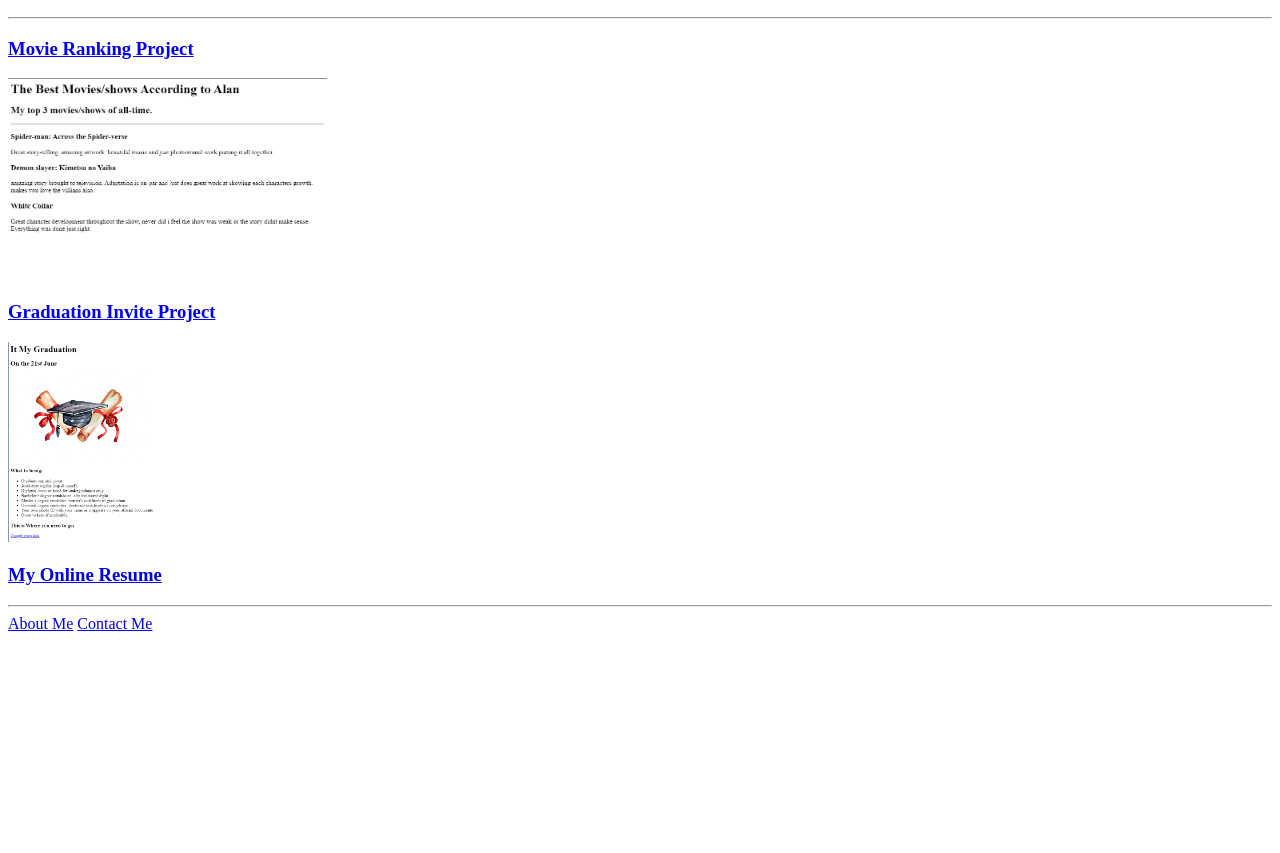
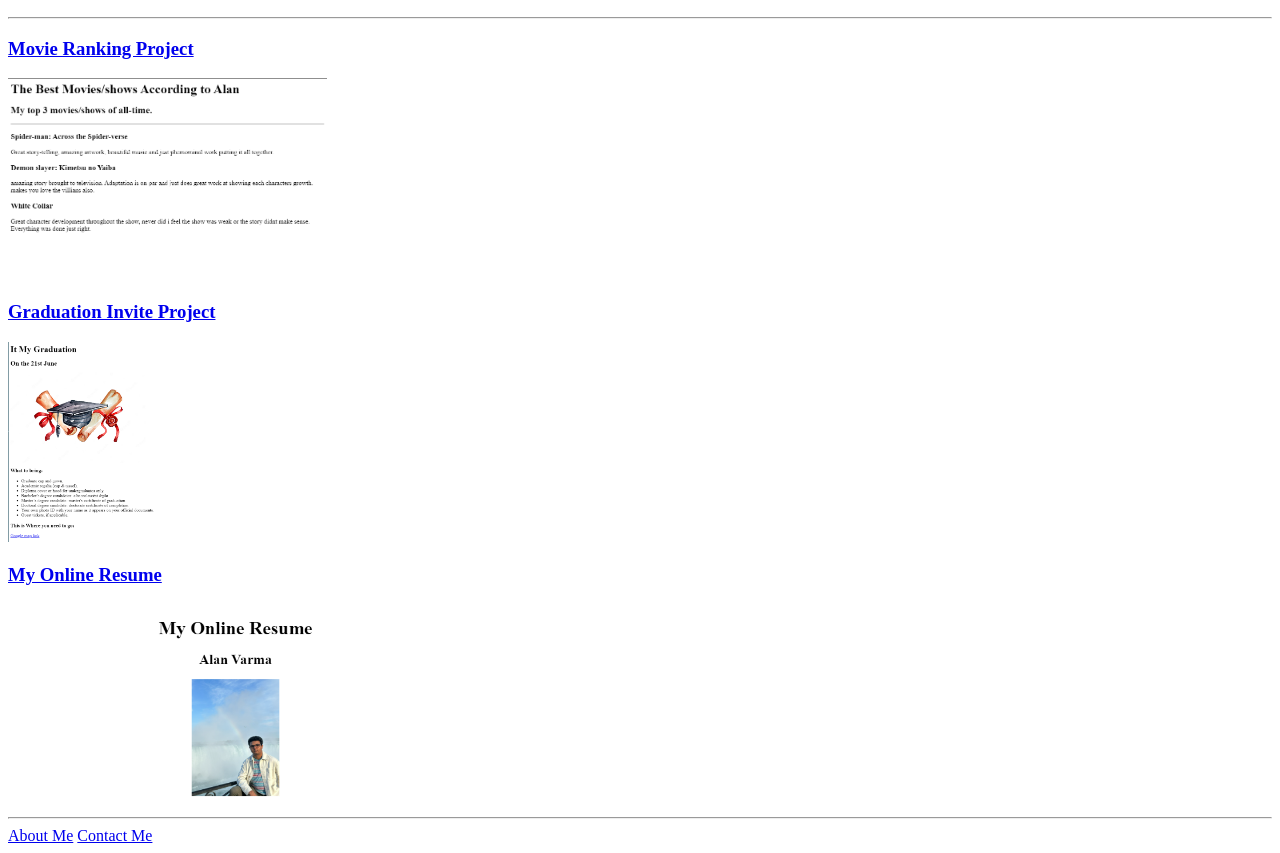
Before and after one commit to alanvarma/webdev, a plain HTML site: page index.html in a window 1280 px wide. Shown: the part 110-963 px from the top of the page. Before the commit the page ends 800 px from the top, so only its background shows below. Drawn offline with Linux system fonts and the light colour scheme.

Commit message:
connect files via VScode for easier access

```diff
--- a/index.html
+++ b/index.html
@@ -15,6 +15,7 @@
     <h3><a href="./public/graduation.html">Graduation Invite Project</a></h3>
     <img src="./assets/images/graduation.png" alt="Screenshot of Graduation Invite Project" height="200">
     <h3><a href="./public/Capstone Project 1/index.html">My Online Resume</a></h3>
+    <img src="./assets/images/resume.png" alt="Screenshot of My Online Resume" height="200">
     <hr>
     <a href="./public/about.html">About Me</a>
     <a href="./public/contact.html">Contact Me</a>
```
Also changed, not shown: assets/images/resume.png (added).
